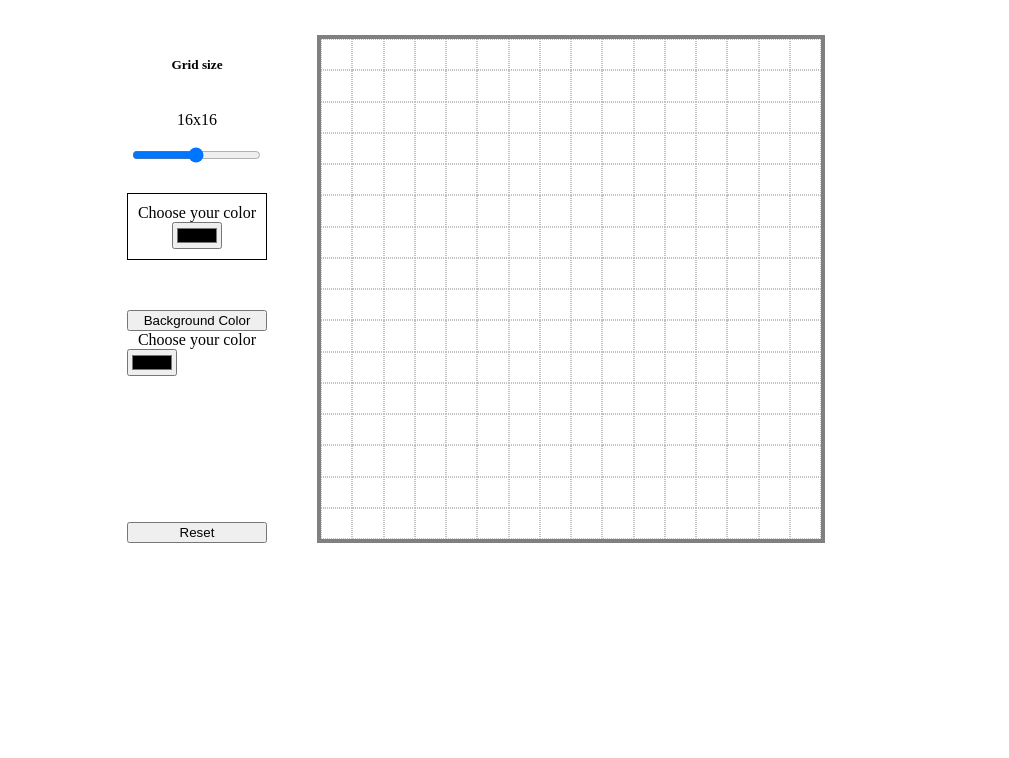
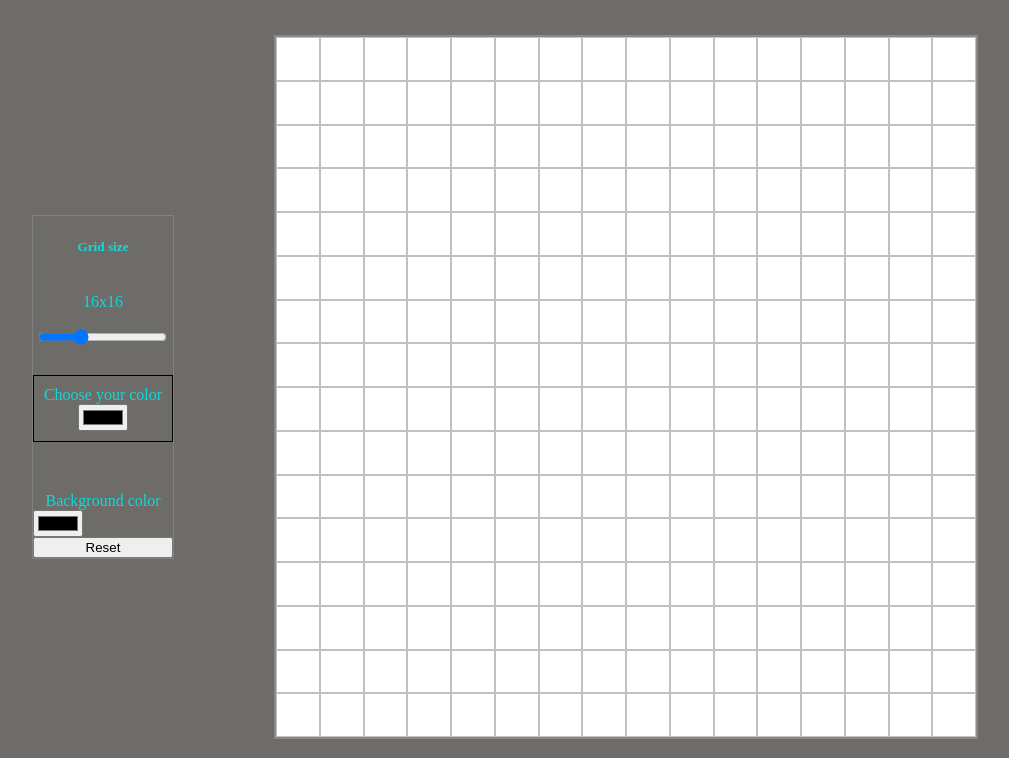
Before and after one commit to anon8683/etch-a-sketch, a plain HTML site: page index.html in a window 1280 px wide. Shown: the part 42-800 px from the top of the page, without its empty margins (39-1048 px from the left). Drawn offline with Linux system fonts and the light colour scheme.

Commit message:
Changed event listeners to input instead of changed big improvment in ui

```diff
--- a/index.html
+++ b/index.html
@@ -18,19 +18,20 @@
             <h5>Grid size</h5>
             <p id="grid-size"></p>
             <div class="slidecontainer">
-              <input type="range" min="1" max="100" value="50" class="slider" id="myRange">
+              <input type="range" min="1" max="50" value="16" class="slider" id="myRange">
               </div>
               <div class="color-picker-container">
                 <div class="color-text">Choose your color</div>
               <input type="color" id="color-picker">
             </div>
-              <button id="background">Background Color</button>
-              <div class="color-text">Choose your color</div>
+              <div class="color-text">Background color</div>
               <input type="color" id="bgcolor-picker">
+              <button id="newSheet">Reset</button>
             </div>
-                <button id="newSheet">Reset</button>
+
             </div>
-            </div>
+          </div>
+
             <div class="div-container">
 
 
--- a/javascript.js
+++ b/javascript.js
@@ -12,9 +12,9 @@ let color = "black";
 let backGroundColor = "white";
 
 // Adds listener to slider, runs func when slider changed
-slider.addEventListener("change", getSlider);
-colorPicker.addEventListener("change", getColor);
-backgroundColor.addEventListener("change", changeBackground);
+slider.addEventListener("input", getSlider);
+colorPicker.addEventListener("input", getColor);
+backgroundColor.addEventListener("input", changeBackground);
 
 newButton.addEventListener("click", newSheet);
 
--- a/style.css
+++ b/style.css
@@ -3,6 +3,8 @@ body {
   height: 100vh;
   margin: 0;
   text-align: center;
+  background-color: rgb(109, 108, 105);
+  color: hsl(180, 84%, 46%);
 }
 .header-container {
   display: flex;
@@ -20,26 +22,29 @@ main {
 .buttons {
   display: flex;
   flex-direction: column;
-  justify-content: space-between;
-  padding-right: 50px;
+  justify-content: space-around;
+  padding-right: 100px;
 }
 .grid-size {
   display: flex;
   flex-direction: column;
+
+  border: 1px solid grey;
 }
 
 .div-box {
-  border: 1px dotted rgba(179, 179, 179, 0.8);
+  border: 1px solid hsla(0, 2%, 54%, 0.527);
 }
 
 .div-container {
   display: inline-grid;
   grid-template-columns: repeat(16, 1fr);
   grid-template-rows: repeat(16, 1fr);
-  height: 500px;
-  width: 500px;
-  border: 4px solid grey;
-  margin-right: 250px;
+  height: 700px;
+  width: 700px;
+  border: 2px solid hsla(0, 2%, 47%, 0.857);
+  background-color: white;
+  margin-right: 12rem;
 }
 
 .color-picker-container {
@@ -51,7 +56,3 @@ main {
 .slider {
   margin-bottom: 30px;
 }
-
-/* What do I need?
-Need a fixed box container
-The divs must grow to fill that box equally and wrap */
```
